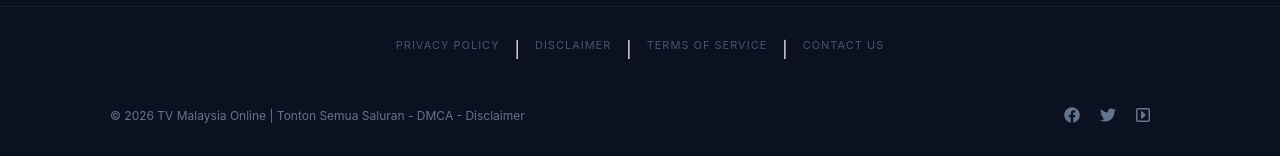
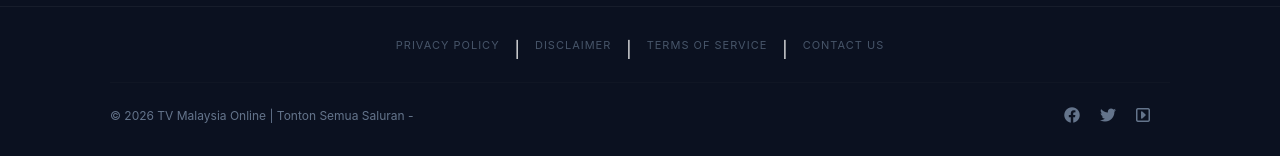
Before and after one commit to blogmega/blog1, a Jekyll site: the page built from index.html, in a window 1280 px wide and 900 px high, scrolled down 710 px. Shown: the part 741-897 px from the top of the window. Built offline with Jekyll 4.4.1, drawn with Linux system fonts in a browser that asks for light colours; nearby versions of some CDN libraries.

Commit message:
Update footer.html

```diff
--- a/_includes/footer.html
+++ b/_includes/footer.html
@@ -14,7 +14,7 @@
         <!-- Baris Bawah: Identik dengan Gambar -->
         <div class="footer-main-bar">
             <div class="footer-left">
-                <span>&copy; {{ "now" | date: "%Y" }} {{ site.title }} - DMCA - Disclaimer</span>
+                <span>&copy; {{ "now" | date: "%Y" }} {{ site.title }} -</span>
             </div>
             <div class="footer-right">
                 <a href="#"><i class="fa-brands fa-facebook"></i></a>
@@ -26,11 +26,6 @@
     </div>
 </footer>
 
-<!-- site-footer -->
-
-{% if page.syntax %}
-<link rel="stylesheet" type="text/css" href="{{ site.baseurl }}/css/syntax.css">
-{% endif %}
 
 <script src="{{ site.baseurl }}/assets/js/main.js"></script>
 <script src="https://cdn.jsdelivr.net/npm/vanilla-lazyload@19.1.3/dist/lazyload.min.js"></script>
```
